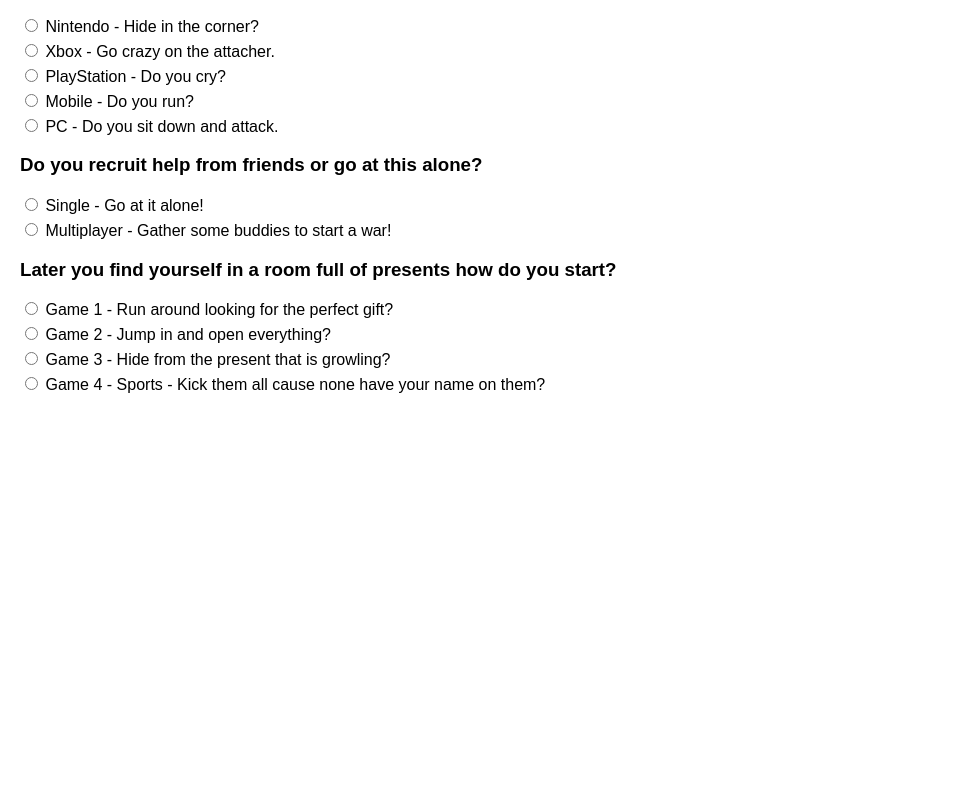
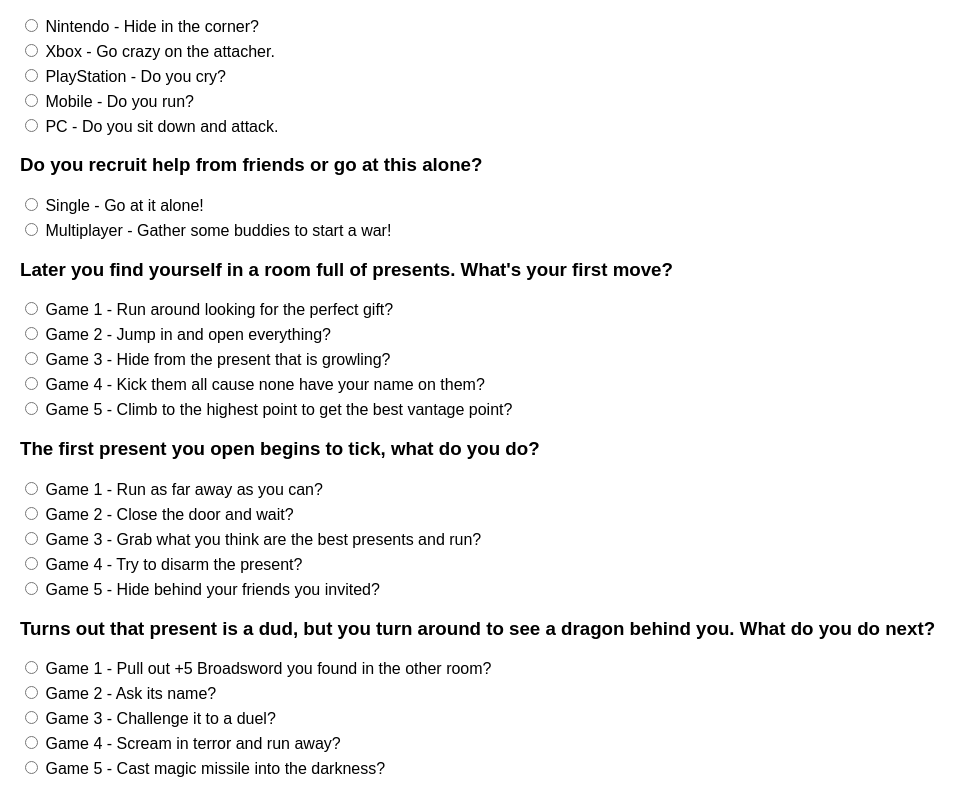
Before and after one commit to matternstsr/Pixel-Perfect-Game-Selector, a plain HTML site: page testingmatt.html in a window 1280 px wide. Shown: the part 153-951 px from the top of the page, without its empty margins (0-976 px from the left). Before the commit the page ends 800 px from the top, so only its background shows below. Drawn offline with Linux system fonts and the light colour scheme.

Commit message:
Updated the questions used in the html with better questions.

```diff
--- a/testingmatt.html
+++ b/testingmatt.html
@@ -62,7 +62,7 @@
 
   <!-- Third Section -->
   <div class="box">
-    <h3>Later you find yourself in a room full of presents how do you start?</h3>
+    <h3>Later you find yourself in a room full of presents. What's your first move?</h3>
     <form>
       <label>
         <input type="radio" name="subGene" value="Game1"> Game 1 - Run around looking for the perfect gift?
@@ -74,7 +74,54 @@
         <input type="radio" name="subGene" value="Game3"> Game 3 - Hide from the present that is growling?
       </label>
       <label>
-        <input type="radio" name="subGene" value="Game4"> Game 4 - Sports - Kick them all cause none have your name on them?
+        <input type="radio" name="subGene" value="Game4"> Game 4 - Kick them all cause none have your name on them?
+      </label>
+      <label>
+        <input type="radio" name="subGene" value="Game5"> Game 5 - Climb to the highest point to get the best vantage point?
+      </label>
+    </form>
+  </div>
+
+  <!-- Fourth Section -->
+  <div class="box">
+    <h3>The first present you open begins to tick, what do you do?</h3>
+    <form>
+      <label>
+        <input type="radio" name="tickPresent" value="Game1"> Game 1 - Run as far away as you can?
+      </label>
+      <label>
+        <input type="radio" name="tickPresent" value="Game2"> Game 2 - Close the door and wait?
+      </label>
+      <label>
+        <input type="radio" name="tickPresent" value="Game3"> Game 3 - Grab what you think are the best presents and run?
+      </label>
+      <label>
+        <input type="radio" name="tickPresent" value="Game4"> Game 4 - Try to disarm the present?
+      </label>
+      <label>
+        <input type="radio" name="tickPresent" value="Game5"> Game 5 - Hide behind your friends you invited?
+      </label>
+    </form>
+  </div>
+
+  <!-- Fifth Section -->
+  <div class="box">
+    <h3>Turns out that present is a dud, but you turn around to see a dragon behind you. What do you do next?</h3>
+    <form>
+      <label>
+        <input type="radio" name="dragonAction" value="Game1"> Game 1 - Pull out +5 Broadsword you found in the other room?
+      </label>
+      <label>
+        <input type="radio" name="dragonAction" value="Game2"> Game 2 - Ask its name?
+      </label>
+      <label>
+        <input type="radio" name="dragonAction" value="Game3"> Game 3 - Challenge it to a duel?
+      </label>
+      <label>
+        <input type="radio" name="dragonAction" value="Game4"> Game 4 - Scream in terror and run away?
+      </label>
+      <label>
+        <input type="radio" name="dragonAction" value="Game5"> Game 5 - Cast magic missile into the darkness?
       </label>
     </form>
   </div>
```
